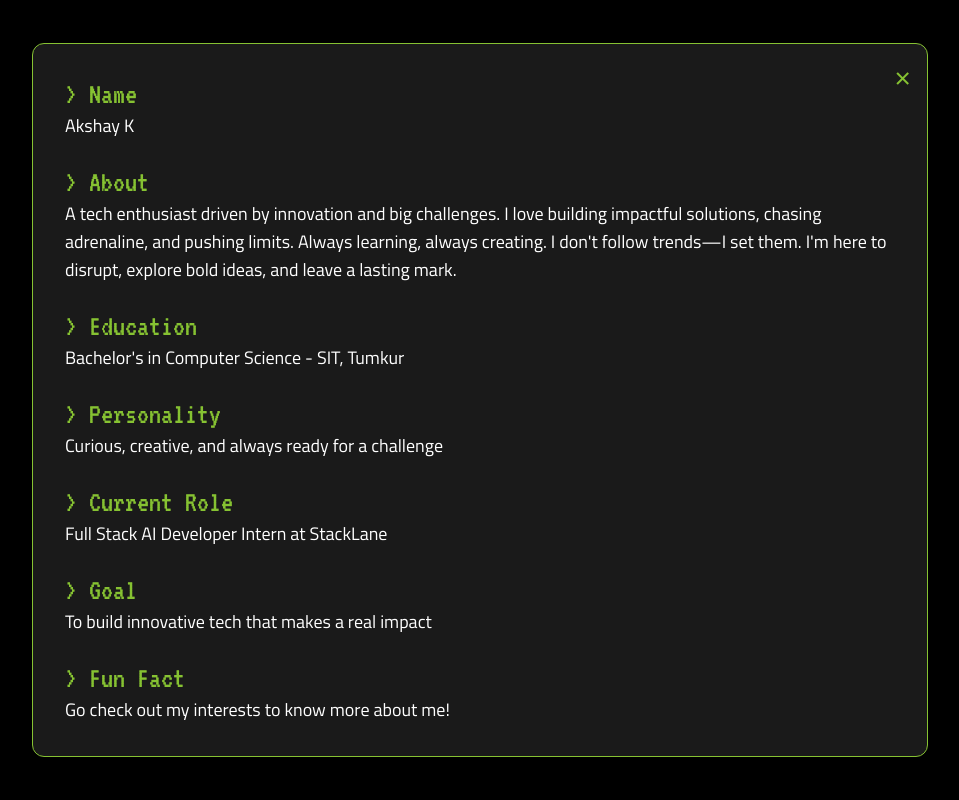
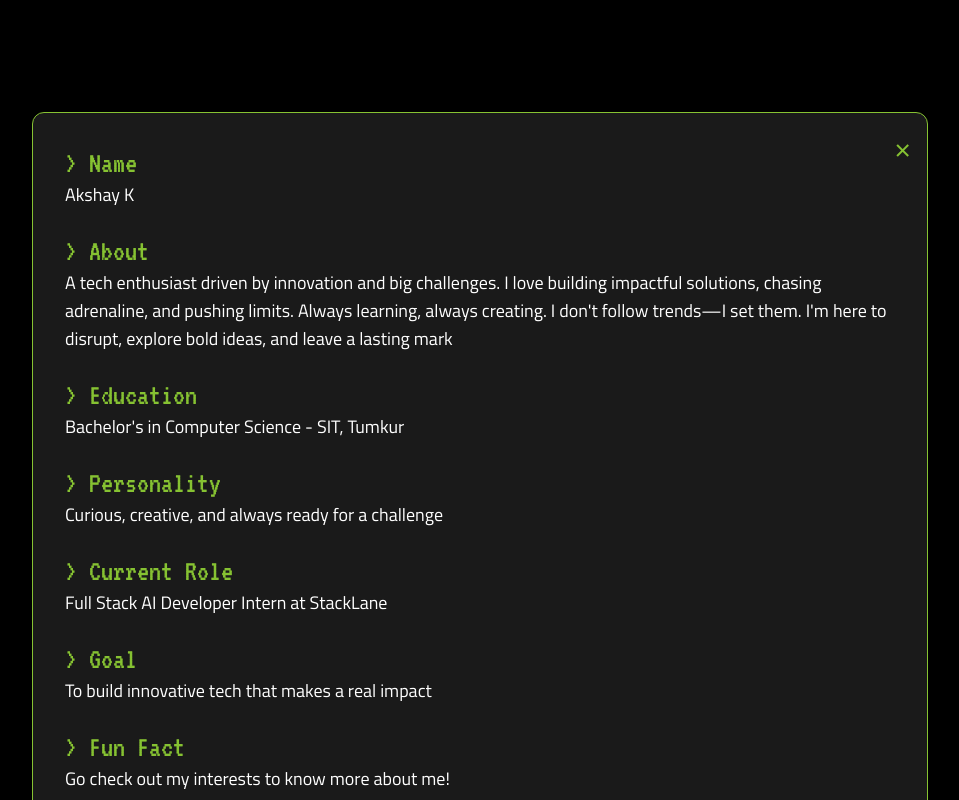
Before and after one commit to A-k-S-H-a-Y-K/my_dashboard, a Next.js app: page /dashboard in a window 1280 px wide. Both pictures are taken after a click on the element "PROFILE". Shown: the whole page, without its empty margins (160-1119 px from the left). Built offline with nearby package versions, Linux system fonts and the light colour scheme.

Commit message:
fix: refine modal display and improve close button accessibility

```diff
--- a/components/sections/Profile.tsx
+++ b/components/sections/Profile.tsx
@@ -19,28 +19,21 @@ export default function ProfileModal({
   useEffect(() => {
     if (show) {
       const modal = document.getElementById('profile-modal') as HTMLDialogElement;
-      modal?.showModal?.(); // optional chaining for safety
+      modal?.showModal();
     }
   }, [show]);
 
   if (!show) return null;
 
   return (
-    <div
-      id="profile-modal"
-      className="fixed inset-0 bg-black bg-opacity-80 flex items-center justify-center z-50 overflow-y-auto"
-    >
-      <div className="relative bg-[#1a1a1a] text-[#86C232] border border-[#86C232] rounded-xl shadow-2xl w-full max-w-4xl min-h-[300px] p-6 sm:p-8 m-4">
-        {/* Close Button - adjusted for mobile */}
-        <div className="absolute top-2 right-2 sm:top-4 sm:right-4">
-          <button
-            onClick={onClose}
-            className="text-[#86C232] text-3xl leading-none hover:text-white"
-            aria-label="Close modal"
-          >
-            &times;
-          </button>
-        </div>
+    <div className="fixed inset-0 bg-black bg-opacity-80 flex items-start justify-center z-50 overflow-y-auto px-4 py-8">
+      <div className="relative bg-[#1a1a1a] text-[#86C232] border border-[#86C232] rounded-xl shadow-2xl w-full max-w-4xl min-h-[300px] p-6 sm:p-8 mt-20">
+        <button
+          onClick={onClose}
+          className="absolute top-2 right-2 sm:top-4 sm:right-4 text-[#86C232] text-2xl sm:text-3xl hover:text-white z-50"
+        >
+          ×
+        </button>
 
         <div className="space-y-6">
           {/* Name */}
@@ -53,10 +46,7 @@ export default function ProfileModal({
           <div>
             <h4 className={`text-3xl font-semibold ${vt323.className}`}>{'> '}About</h4>
             <p className="text-white text-lg">
-              A tech enthusiast driven by innovation and big challenges. I love building impactful
-              solutions, chasing adrenaline, and pushing limits. Always learning, always creating. I
-              don't follow trends—I set them. I'm here to disrupt, explore bold ideas, and leave a
-              lasting mark.
+              A tech enthusiast driven by innovation and big challenges. I love building impactful solutions, chasing adrenaline, and pushing limits. Always learning, always creating. I don't follow trends—I set them. I'm here to disrupt, explore bold ideas, and leave a lasting mark
             </p>
           </div>
 
```
